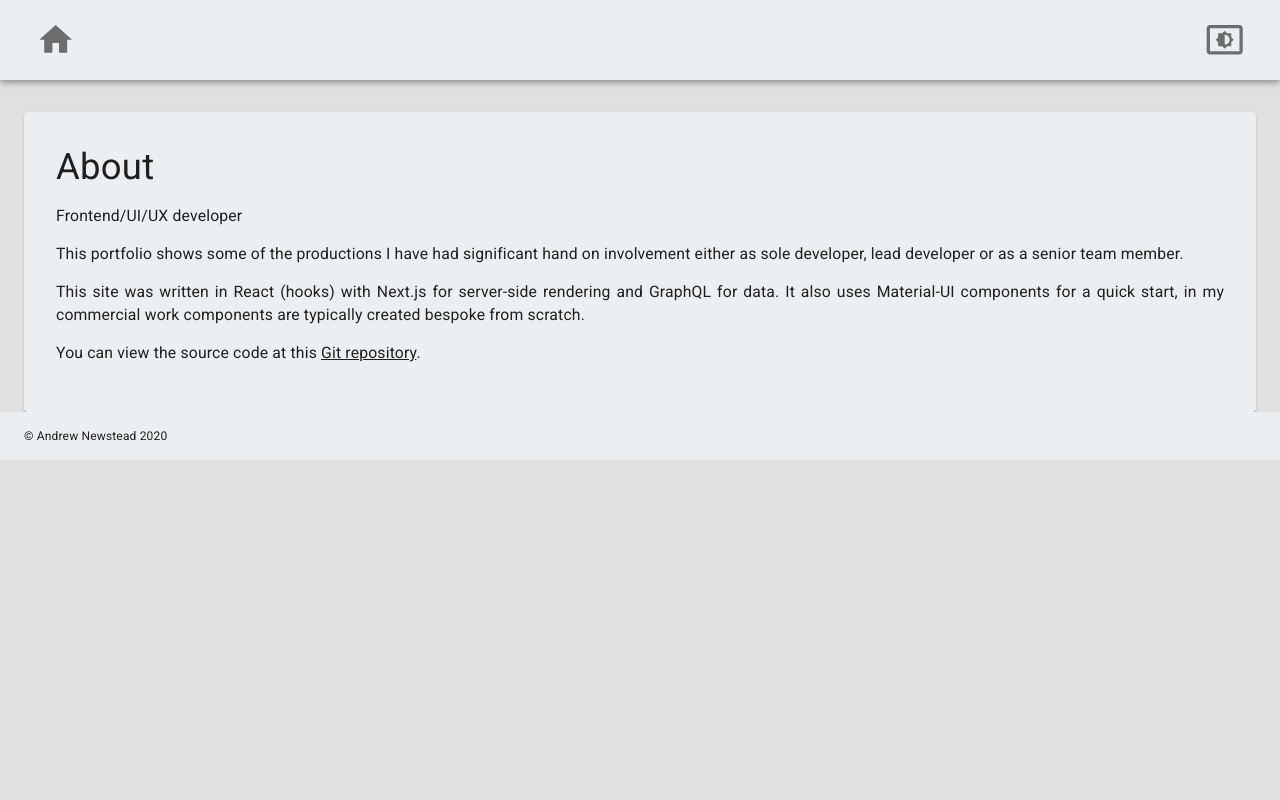
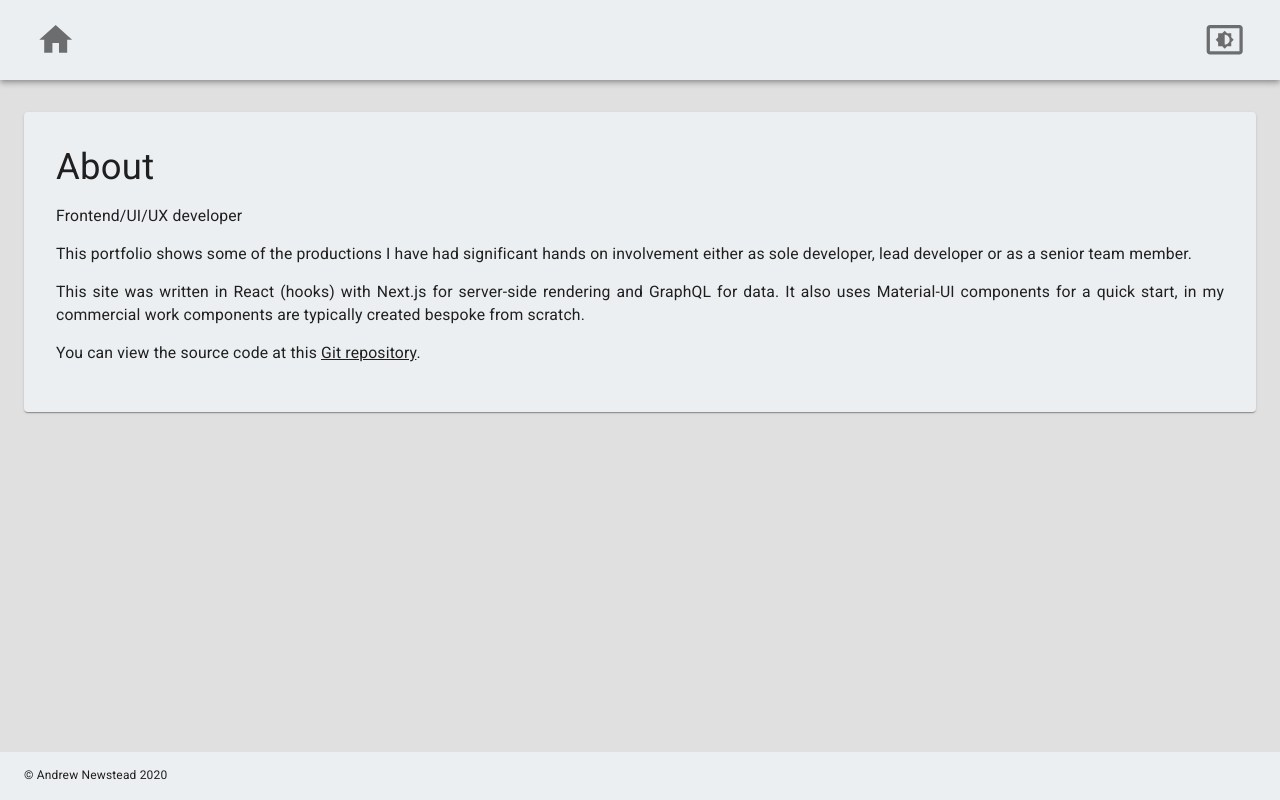
Before and after one commit to anewstead/anewstead.nextjs, a Next.js app: page /about in a window 1280 px wide. Built offline with nearby package versions, Linux system fonts and the light colour scheme.

Commit message:
footer css fix

```diff
--- a/src/containers/page-layout.js
+++ b/src/containers/page-layout.js
@@ -10,9 +10,21 @@ import themes from '../lib/themes';
 const useStyles = makeStyles((theme) => {
   return {
     layoutRoot: {
-      minHeight: '100vh',
-      /* mobile viewport bug fix */
-      minHeight: '-webkit-fill-available',
+      /*
+      mobile height bug fix:
+      100vh on mobile pushes page bottom/footer too low
+      -webkit-fill-available doesn't work for short pages in chrome desktop
+      solution: all containing elements leading to our app must have height 100%
+      html > body > root (> app)
+      our app then uses min-height so is responsible for overflow scroll
+      on mobile we need to set min-height 100.1%
+      so any short pages can still be pulled-to-refresh in chrome mobile
+      */
+      minHeight: '100.1%',
+      [theme.breakpoints.up('sm')]: {
+        minHeight: '100%',
+      },
+
       minWidth: '320px',
       overflow: 'hidden',
       display: 'flex',
--- a/src/lib/themes.js
+++ b/src/lib/themes.js
@@ -33,12 +33,18 @@ const globalOverrides = (theme) => {
     MuiCssBaseline: {
       '@global': {
         html: {
+          height: '100%',
           fontSmoothing: 'auto',
-
           fontSize: 16,
           [theme.breakpoints.up('sm')]: {
             fontSize: 18,
           },
+        },
+        body: {
+          height: '100%',
+        },
+        '#__next': {
+          height: '100%',
         },
         img: {
           display: 'block',
--- a/src/pages/about.js
+++ b/src/pages/about.js
@@ -38,7 +38,7 @@ const About = () => {
             <p>Frontend/UI/UX developer</p>
             <p>
               This portfolio shows some of the productions I have had
-              significant hand on involvement either as sole developer, lead
+              significant hands on involvement either as sole developer, lead
               developer or as a senior team member.
             </p>
             <p>
```
